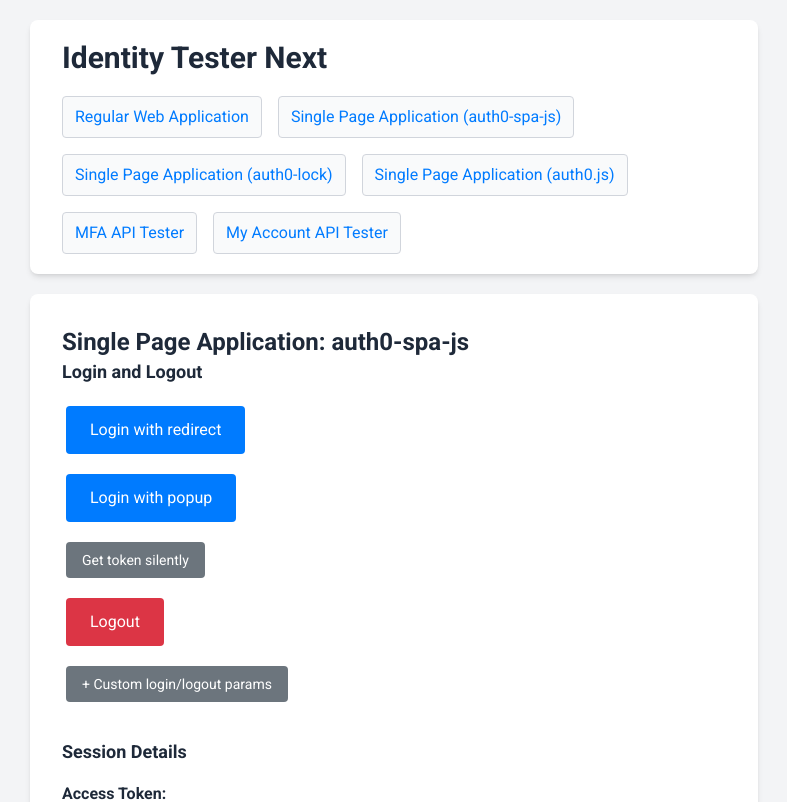
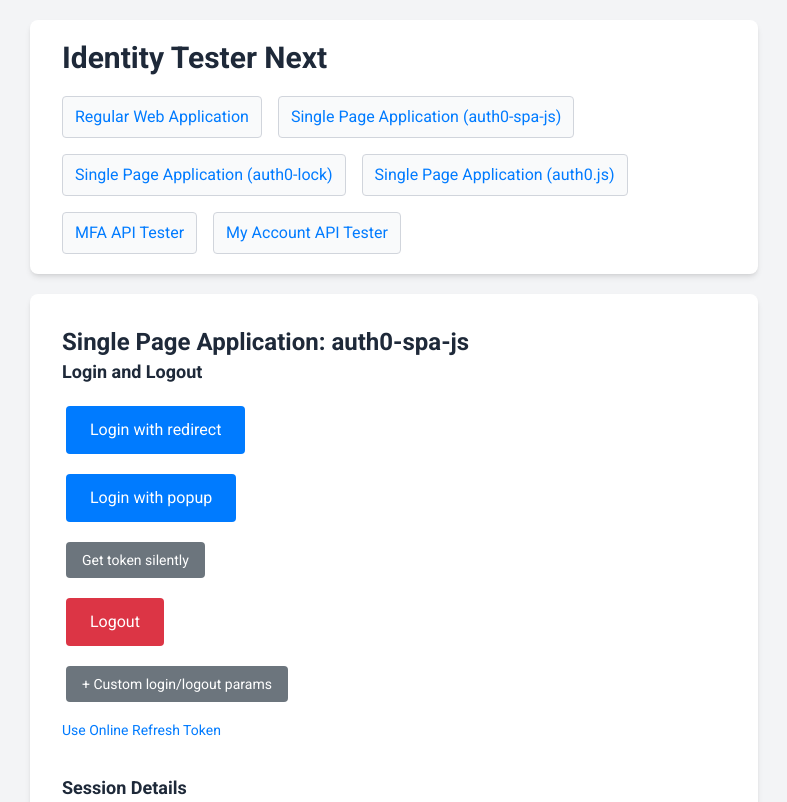
Before and after one commit to sfjt/identity-tester-next-2, a Next.js app: page /spa/auth0-spa-js in a window 1280 px wide. Shown: the top 802 px of the page, without its empty margins (246-1033 px from the left). Built offline with nearby package versions, Linux system fonts and the light colour scheme.

Commit message:
ORT testing

```diff
--- a/src/app/spa/auth0-spa-js/page.tsx
+++ b/src/app/spa/auth0-spa-js/page.tsx
@@ -15,7 +15,6 @@
     domain: config.auth0_domain,
     clientId: config.spa_client_id,
     useRefreshTokens: true,
-    useDpop: true,
     authorizationParams: {
       redirect_uri: document.location.origin + "/spa/auth0-spa-js",
       audience: config.default_audience,
@@ -26,6 +25,7 @@
   const useOrt = searchParams.get("use_ort") === "true"
   if (useOrt) {
     console.log("SWR: using online refresh token mode")
+    clientParams.useDpop = true
     clientParams.refreshTokenMode = RefreshTokenMode.Online
     clientParams.authorizationParams.redirect_uri = document.location.origin + "/spa/auth0-spa-js?use_ort=true"
   }
@@ -252,9 +252,18 @@
             </div>
           </li>
         </ul>
+        <p>
+          <a
+            href={document.location.origin + "/spa/auth0-spa-js?use_ort=true"}
+            className="text-primary no-underline text-sm break-all hover:underline"
+          >
+            Use Online Refresh Token
+          </a>
+        </p>
       </section>
       <section className="mb-8">
         <h3 className="text-gray-800 mb-4 text-lg font-bold">Session Details</h3>
+        {state.idToken || data.idToken ? <p data-testid="logged-in">(Logged in)</p> : <></>}
         <div>
           <dl>
             <dt className="my-2 font-bold text-gray-800">Access Token:</dt>
```
